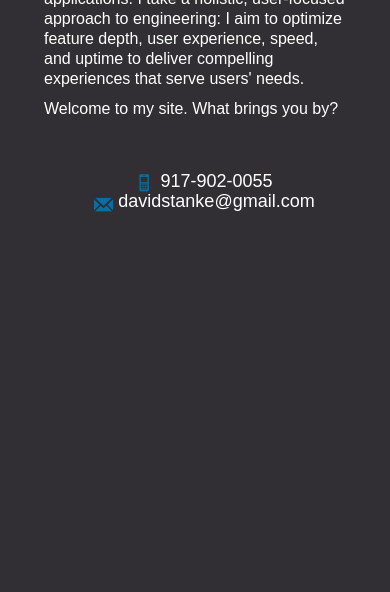
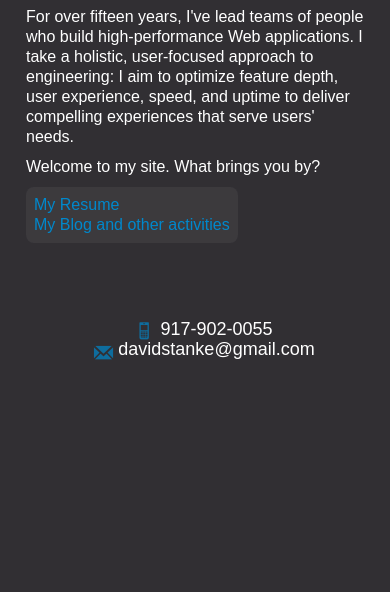
Before and after one commit to googlestanke/davidstanke.com, a plain HTML site: page index.html in a window 390 px wide. Shown: the part 252-844 px from the top of the page. Drawn offline with nearby package versions, Linux system fonts and the light colour scheme; a script that the page names is missing.

Commit message:
final alpha 1

```diff
--- a/css/davidstanke.css
+++ b/css/davidstanke.css
@@ -1,7 +1,19 @@
+html {
+	/* prevent content jumping when scrollbars appear */
+	overflow: -moz-scrollbars-vertical;
+	overflow-y:scroll;
+}
+
 body {
+	padding-top: 60px; /* 60px to make the container go all the way to the bottom of the topbar */
+    font-family: open-sans, sans-serif;
 	background-color: #312f33;
 	color:white;
 }
+
+.navbar, h1, h2, h3, h4, h5, #footer {
+        font-family: arvo, sans-serif;
+      }
 
 a, a:hover, a:visited {
    outline: none !important;
@@ -16,7 +28,8 @@ a:hover {
 	background-color: #141314;
 }
 
-.nav a {
+ul.nav a {
+	font-family: open-sans,sans-serif;
 	font-size:18px;
 }
 
@@ -34,8 +47,7 @@ a:hover {
 	background-position:top;
 	background-repeat:no-repeat;
 	width:300px;
-	height:403px;
-	margin:20px;
+	height:400px;
 	display:table-cell;
 }
 
@@ -48,22 +60,24 @@ h2, h3, h4, h5 {
 }
 
 h5 {
-	margin-bottom: 0px;
 	color:#8c8693;
 }
 
 .main {
-	margin:20px;
+	width:960px;
+	display:table;
+	border-spacing:20px;
 }
 
 .content {
+	width:600px;
 	font-size:16px;
-	padding:20px;
+	height:410px;
 }
 
 #footer {
 	text-align:center;
-	padding-top: 18px;
+	padding: 18px;
 	font-size: 18px;
 }
 
@@ -87,27 +101,37 @@ h5 {
 	color:#08c;
 }
 
-#downloads {
+#downloads, #sitemap {
 	display:inline-block;
 	padding:8px;
 	border-radius: 8px;
 	background-color:rgba(255,255,255,.05);
+}
+
+#downloads {
 	font-size:12px;
 }
 
 #resume_text {
-	max-width:60em;
+	max-width:580px;
 	font-size:13px;
 }
 
-@media all and (max-width:800px) {
+@media all and (max-width:959px) {
+	.main {width:800px;}
 	.dave {width:200px;height:267px;}
+	.content {width:640px;}
 	h1 {font-size:36px;}
 	h2 {font-size:22px;}
 }
 
-@media all and (max-width: 600px) {
-	.main {margin:4px;}
-	.content {margin:8px;}
+@media all and (max-width:799px) {
+	.main {width:600px;border-spacing:10px;}
+	.content {width:380px;}
+}
+
+@media all and (max-width: 599px) {
+	.main {width:auto;border-spacing:6px;}
+	.content {width:auto;}
 	.dave {display:none;}
 }
--- a/index.html
+++ b/index.html
@@ -12,17 +12,6 @@
 
   <script src="http://use.edgefonts.net/arvo.js"></script>
   <script src="http://use.edgefonts.net/open-sans.js"></script>
-
-    <style>
-      body {
-        padding-top: 60px; /* 60px to make the container go all the way to the bottom of the topbar */
-        font-family: open-sans, sans-serif;
-      }
-
-      .navbar, h1, h2, h3, h4, h5, #footer {
-        font-family: arvo, sans-serif;
-      }
-    </style>
 
     <link href="css/bootstrap-responsive.min.css" rel="stylesheet">
 
@@ -70,7 +59,7 @@
         </div>
       </div>
 
-      <div class="main" style="display:table;">
+      <div class="main">
 
       <div class="dave" style="vertical-align:top;"></div>
 
@@ -84,6 +73,11 @@
         <p>
           Welcome to my site. What brings you by?
         </p>
+        <div id="sitemap">
+          <a href="#resume">My Resume</a><br>
+          <a href="#links">My Blog and other activities</a>
+        </div>
+
 
       </div> <!-- /container -->
       <div class="content container" id="resume" style="display:none;">
```
